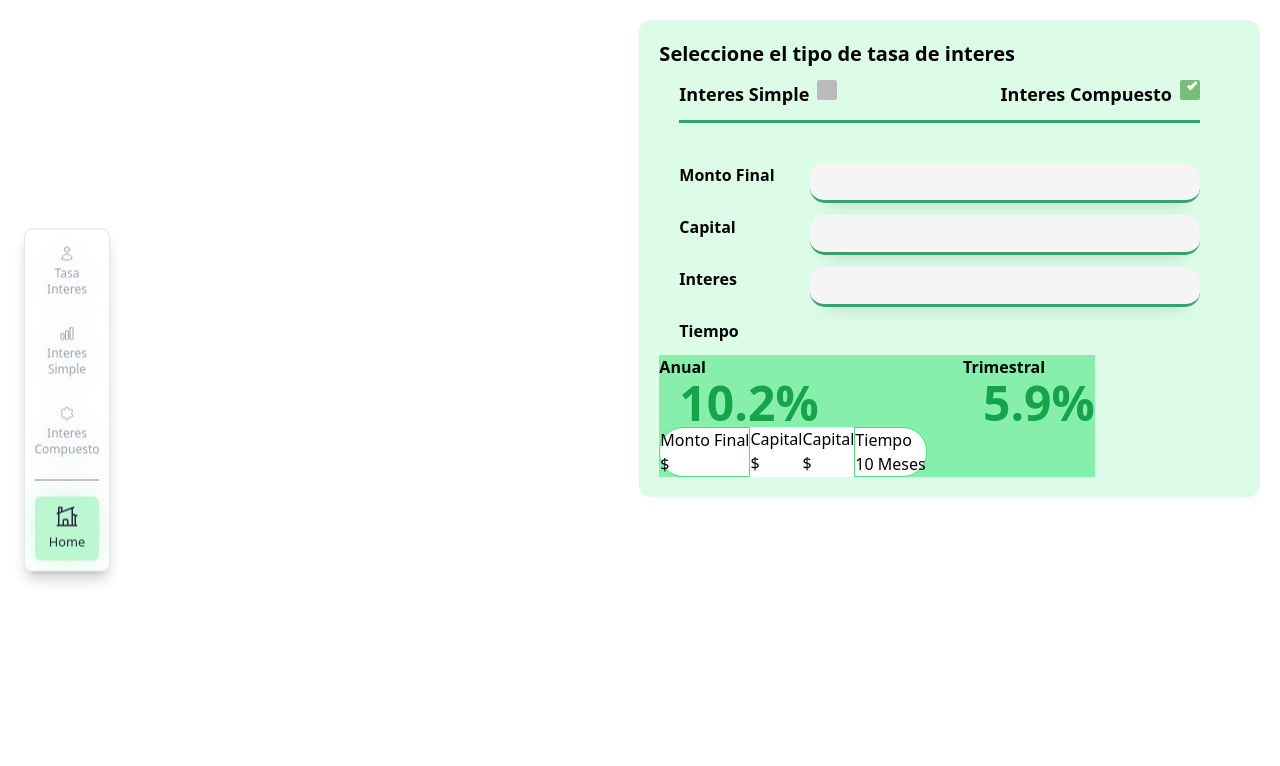
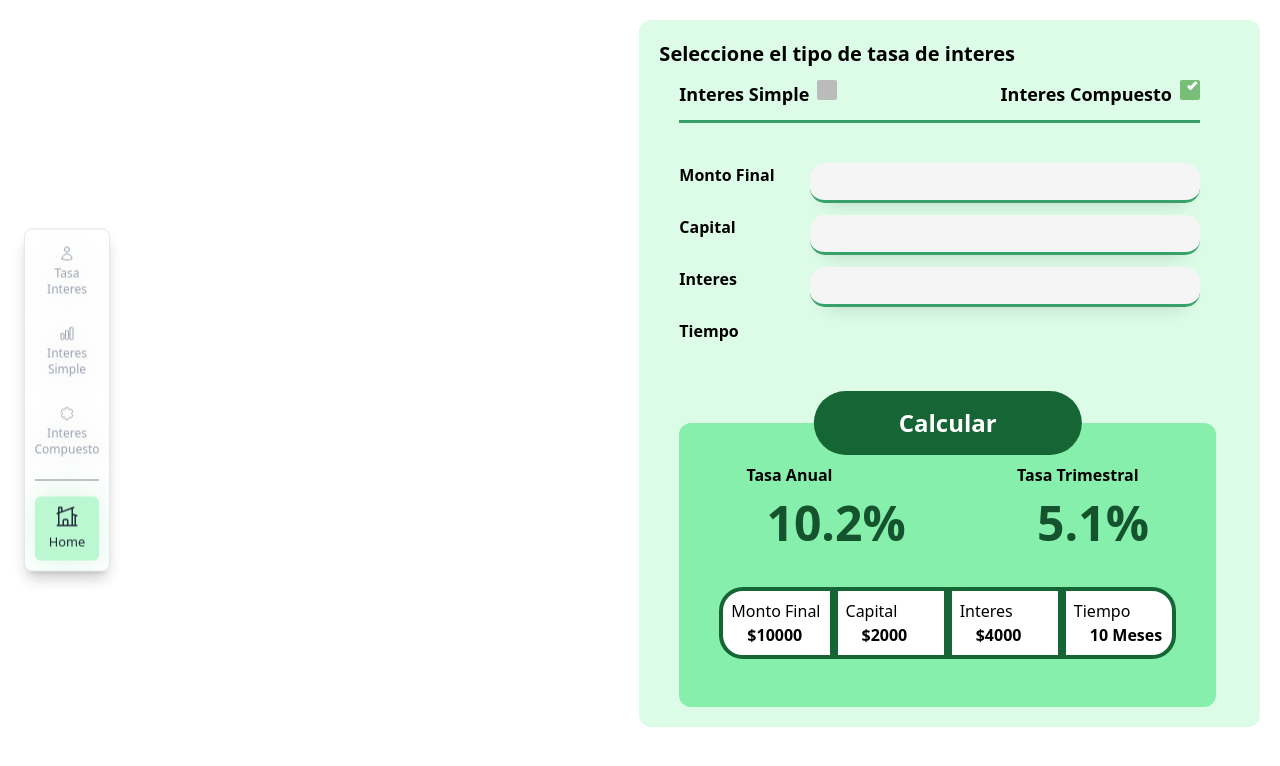
Before and after one commit to KendrysDiaz/calculadora-ing-economica, an Angular app: page /dashboard/interest-rate in a window 1280 px wide. Shown: the top 766 px of the page. Built offline with nearby package versions, Linux system fonts and the light colour scheme.

Commit message:
wilcar cambios

```diff
--- a/src/app/pages/interest-rate/interest-rate.component.html
+++ b/src/app/pages/interest-rate/interest-rate.component.html
@@ -32,39 +32,50 @@
         ></app-input>
         <app-input title="Capital" type="number" info="capital"></app-input>
         <app-input title="Interes" type="number" info="interest"></app-input>
-        <div class="flex gap-4 justify-between mb-3">
+        <div class="flex gap-4 justify-between mb-20">
           <h3 class="text-base text-black font-semibold">Tiempo</h3>
         </div>
       </form>
     </section>
     <section id="SectionResult">
-      <div class="bg-green-300 w-3/4">
-        <section class="flex justify-between">
-          <div>
-            <h4 class="text-base text-black font-semibold">Anual</h4>
-            <h1 class="text-5xl font-bold text-green-600 ml-5">10.2%</h1>
-          </div>
-          <div>
-            <h4 class="text-base text-black font-semibold">Trimestral</h4>
-            <h1 class="text-5xl font-bold text-green-600 ml-5">5.9%</h1>
+      <div class="bg-green-300 mr-6 ml-5 rounded-xl relative pb-2">
+        <button
+          class="absolute w-1/2 top-0 left-1/2 transform -translate-x-1/2 -translate-y-1/2 bg-green-800 text-white rounded-full p-4"
+        >
+          <p class="text-2xl font-bold">Calcular</p>
+        </button>
+        <section class="flex items-center justify-center mb-10">
+          <div class="flex justify-between w-3/4 mt-10">
+            <app-interest-ratemessage
+              rateMessage="10.2%"
+              title="Tasa Anual"
+            ></app-interest-ratemessage>
+            <app-interest-ratemessage
+              rateMessage="5.1%"
+              title="Tasa Trimestral"
+            ></app-interest-ratemessage>
           </div>
         </section>
-        <section class="flex">
-          <div class="rounded-l-3xl border border-green-400 bg-white">
+        <section class="flex m-10 justify-between">
+          <div
+            class="flex-1 rounded-l-3xl border-green-800 border-4 bg-white p-2"
+          >
             <h3>Monto Final</h3>
-            <h3>$</h3>
+            <h3 class="font-semibold ml-4">$10000</h3>
           </div>
-          <div class="bg-white">
+          <div class="flex-1 bg-white p-2 border-green-800 border-4">
             <h3>Capital</h3>
-            <h3>$</h3>
+            <h3 class="font-semibold ml-4">$2000</h3>
           </div>
-          <div class="bg-white">
-            <h3>Capital</h3>
-            <h3>$</h3>
+          <div class="flex-1 bg-white p-2 border-green-800 border-4">
+            <h3>Interes</h3>
+            <h3 class="font-semibold ml-4">$4000</h3>
           </div>
-          <div class="rounded-r-3xl border border-green-400 bg-white">
+          <div
+            class="flex-1 rounded-r-3xl bg-white p-2 border-green-800 border-4"
+          >
             <h3>Tiempo</h3>
-            <h3>10 Meses</h3>
+            <h3 class="font-semibold ml-4">10 Meses</h3>
           </div>
         </section>
       </div>
--- a/src/app/pages/interest-rate/interest-rate.component.ts
+++ b/src/app/pages/interest-rate/interest-rate.component.ts
@@ -2,13 +2,14 @@ import { Component } from '@angular/core';
 import { RadioButtonComponent } from '../../shared/radio-button/radio-button.component';
 import { FormControl, FormGroup, ReactiveFormsModule } from '@angular/forms';
 import { InputComponent } from "../../shared/input/input.component";
+import { InterestRatemessageComponent } from "../../shared/interest-ratemessage/interest-ratemessage.component";
 
 @Component({
     selector: 'app-interest-rate',
     standalone: true,
     templateUrl: './interest-rate.component.html',
     styleUrl: './interest-rate.component.css',
-    imports: [RadioButtonComponent, ReactiveFormsModule, InputComponent]
+    imports: [RadioButtonComponent, ReactiveFormsModule, InputComponent, InterestRatemessageComponent]
 })
 
 
--- /dev/null
+++ b/src/app/shared/interest-ratemessage/interest-ratemessage.component.ts
@@ -0,0 +1,17 @@
+import { Component, Input } from '@angular/core';
+
+@Component({
+  selector: 'app-interest-ratemessage',
+  standalone: true,
+  imports: [],
+  template: `<div>
+    <h4 class="text-base text-black font-bold mb-3">{{ title }}</h4>
+    <h1 class="text-5xl font-bold text-green-900 ml-5 ">{{ rateMessage }}</h1>
+  </div>`,
+})
+export class InterestRatemessageComponent {
+  constructor() {}
+  @Input({ required: true }) title!: string;
+
+  @Input({ required: true }) rateMessage!: string;
+}
```
Also changed, not shown: 1 other file (tests, documents, lock files or other folders).
